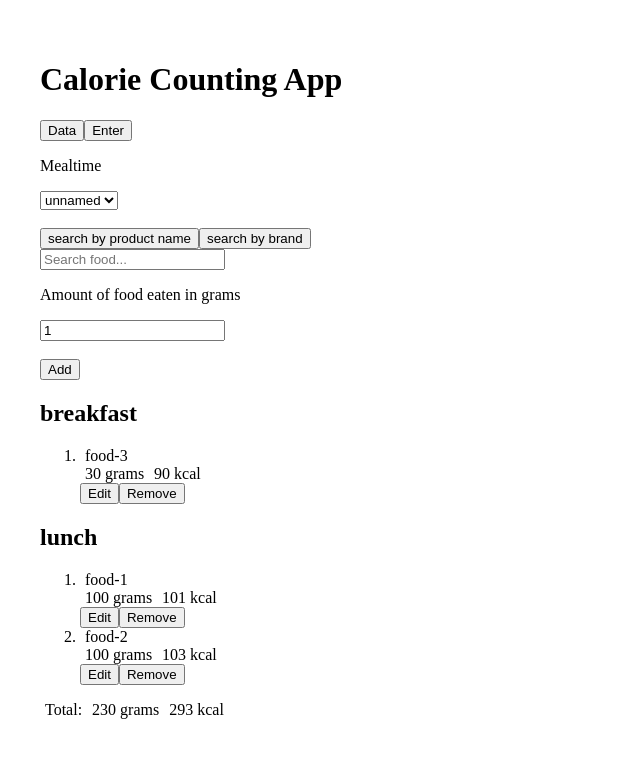
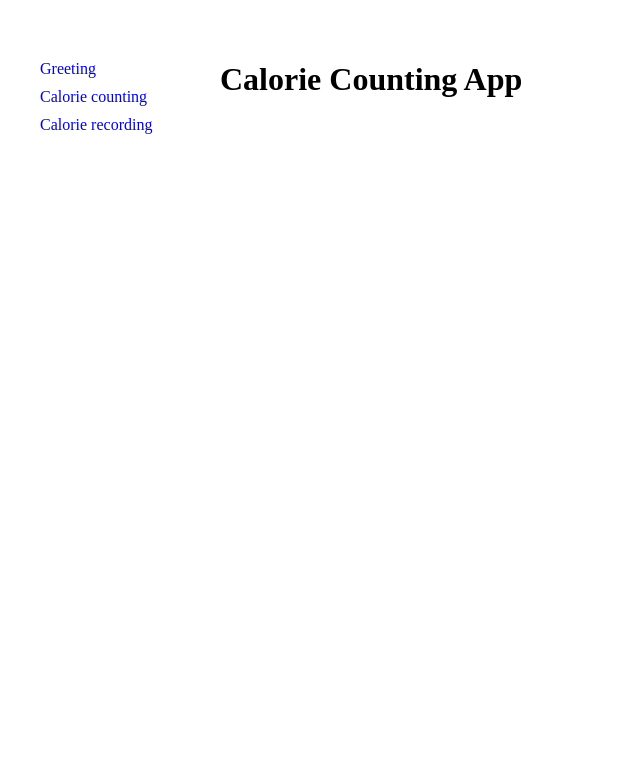
Before and after one commit to KateSerhiienko/calorie-counting-app, a Vue app: page / in a window 1280 px wide. Shown: the top 758 px of the page, without its empty margins (0-640 px from the left). Built offline with nearby package versions, Linux system fonts and the light colour scheme.

Commit message:
add: router and pages

```diff
--- a/package.json
+++ b/package.json
@@ -11,7 +11,8 @@
   "dependencies": {
     "axios": "^1.6.8",
     "uuid": "^9.0.1",
-    "vue": "^3.4.21"
+    "vue": "^3.4.21",
+    "vue-router": "^4.3.0"
   },
   "devDependencies": {
     "@vitejs/plugin-vue": "^5.0.4",
--- a/src/App.vue
+++ b/src/App.vue
@@ -1,59 +1,23 @@
 <template>
-  <h1>Calorie Counting App</h1>
-  <food-input :mealtimeMap="mealtimeMap" @add-food="addFood"></food-input>
-  <foods-list :foods-list="foodsList" :mealtime-map="mealtimeMap"></foods-list>
+  <sidebar />
+  <main>
+    <router-view />
+  </main>
 </template>
 
 <script>
-import foodInput from './components/FoodInput.vue';
-import foodsList from './components/FoodsList.vue';
+import Sidebar from './components/Sidebar.vue';
+import GreetingPage from './components/pages/GreetingPage.vue';
+import CalorieCountingPage from './components/pages/CalorieCountingPage.vue';
+import CalorieRecordingPage from './components/pages/CalorieRecordingPage.vue';
 
 export default {
   name: 'App',
   components: {
-    foodInput,
-    foodsList,
-  },
-  data() {
-    return {
-      mealtimeMap: [
-        'breakfast',
-        'brunch',
-        'lunch',
-        'snack',
-        'dinner',
-        'supper',
-        'unnamed',
-      ],
-      foodsList: [
-        {
-          id: 111,
-          mealtime: 'lunch',
-          name: 'food-1',
-          weight: 100,
-          caloriesPer100g: 100.5,
-        },
-        {
-          id: 222,
-          mealtime: 'lunch',
-          name: 'food-2',
-          weight: 100,
-          caloriesPer100g: 102.5,
-        },
-        {
-          id: 333,
-          mealtime: 'breakfast',
-          name: 'food-3',
-          weight: 30,
-          caloriesPer100g: 300,
-        },
-      ],
-    };
-  },
-  methods: {
-    addFood(food) {
-      this.foodsList.push(food);
-    },
+    Sidebar,
+    GreetingPage,
+    CalorieCountingPage,
+    CalorieRecordingPage,
   },
 };
 </script>
@@ -62,4 +26,9 @@ export default {
 span {
   margin: 0 5px;
 }
+
+main {
+  display: inline-block;
+  vertical-align: top;
+}
 </style>
--- /dev/null
+++ b/src/assets/router.js
@@ -0,0 +1,27 @@
+import { createRouter, createWebHistory } from 'vue-router';
+import GreetingPage from '../components/pages/GreetingPage.vue';
+import CalorieCountingPage from '../components/pages/CalorieCountingPage.vue';
+import CalorieRecordingPage from '../components/pages/CalorieRecordingPage.vue';
+
+const router = createRouter({
+  history: createWebHistory(),
+  routes: [
+    {
+      path: '/',
+      name: 'greeting',
+      component: GreetingPage
+    },
+    {
+      path: '/calorie_counting',
+      name: 'calorie_counting',
+      component: CalorieCountingPage
+    },
+    {
+      path: '/calorie_recording',
+      name: 'calorie_recording',
+      component: CalorieRecordingPage
+    },
+  ]
+});
+
+export default router;
--- /dev/null
+++ b/src/components/Sidebar.vue
@@ -0,0 +1,21 @@
+<template>
+  <div>
+    <router-link to="/">Greeting</router-link>
+    <router-link to="/calorie_counting">Calorie counting</router-link>
+    <router-link to="/calorie_recording">Calorie recording</router-link>
+  </div>
+</template>
+
+<style scoped>
+div {
+  margin-top: 20px;
+  width: 180px;
+  display: inline-block;
+  vertical-align: top;
+}
+div a {
+  display: block;
+  margin-bottom: 10px;
+  text-decoration: none;
+}
+</style>
--- /dev/null
+++ b/src/components/pages/CalorieCountingPage.vue
@@ -0,0 +1,58 @@
+<template>
+  <h3>Calorie Counting</h3>
+  <food-input :mealtimeMap="mealtimeMap" @add-food="addFood"></food-input>
+  <foods-list :foods-list="foodsList" :mealtime-map="mealtimeMap"></foods-list>
+</template>
+
+<script>
+import FoodInput from '../FoodInput.vue';
+import FoodsList from '../FoodsList.vue';
+export default {
+  name: 'CalorieCountingPage',
+  components: {
+    FoodInput,
+    FoodsList,
+  },
+  data() {
+    return {
+      mealtimeMap: [
+        'breakfast',
+        'brunch',
+        'lunch',
+        'snack',
+        'dinner',
+        'supper',
+        'unnamed',
+      ],
+      foodsList: [
+        {
+          id: 111,
+          mealtime: 'lunch',
+          name: 'food-1',
+          weight: 100,
+          caloriesPer100g: 100.5,
+        },
+        {
+          id: 222,
+          mealtime: 'lunch',
+          name: 'food-2',
+          weight: 100,
+          caloriesPer100g: 102.5,
+        },
+        {
+          id: 333,
+          mealtime: 'breakfast',
+          name: 'food-3',
+          weight: 30,
+          caloriesPer100g: 300,
+        },
+      ],
+    };
+  },
+  methods: {
+    addFood(food) {
+      this.foodsList.push(food);
+    },
+  },
+};
+</script>
--- /dev/null
+++ b/src/components/pages/CalorieRecordingPage.vue
@@ -0,0 +1,7 @@
+<template>
+  <h3>Calorie Recording</h3>
+</template>
+
+<script>
+export default {};
+</script>
--- /dev/null
+++ b/src/components/pages/GreetingPage.vue
@@ -0,0 +1,7 @@
+<template>
+  <h1>Calorie Counting App</h1>
+</template>
+
+<script>
+export default {};
+</script>
--- a/src/main.js
+++ b/src/main.js
@@ -3,9 +3,12 @@ import './assets/main.css'
 import { createApp } from 'vue'
 import App from './App.vue'
 import axios from 'axios'
+import router from './assets/router.js';
 
 const app = createApp(App);
 
 app.config.globalProperties.$axios = axios;
 
+app.use(router);
+
 app.mount('#app');
```
Also changed, not shown: 1 other file (tests, documents, lock files or other folders).
